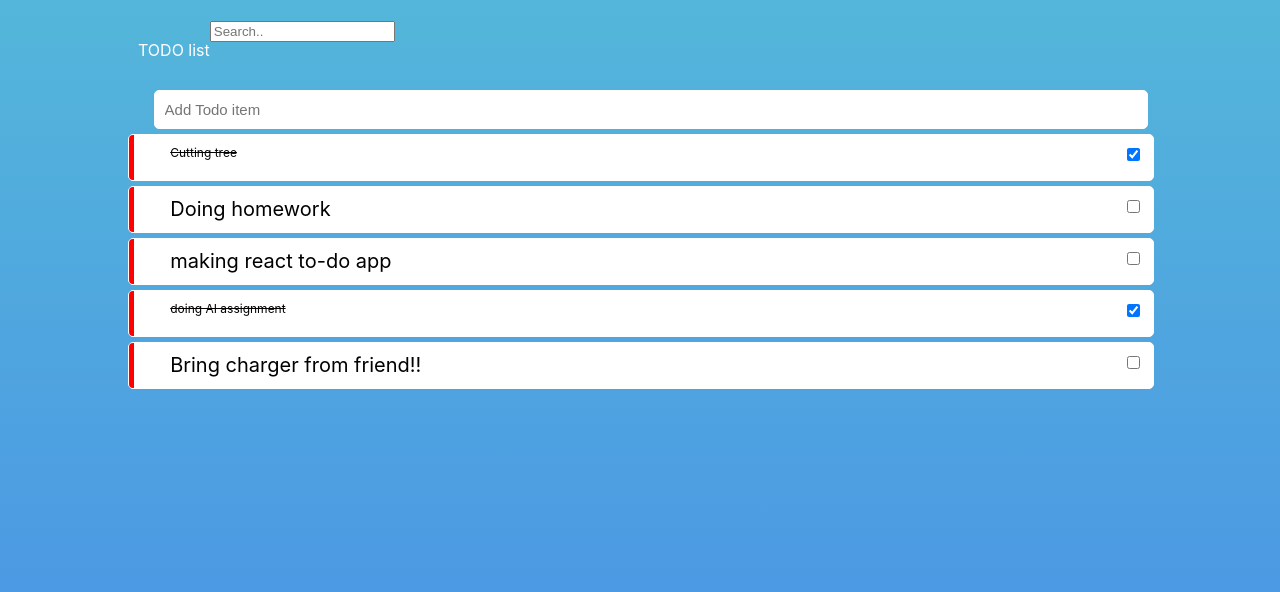
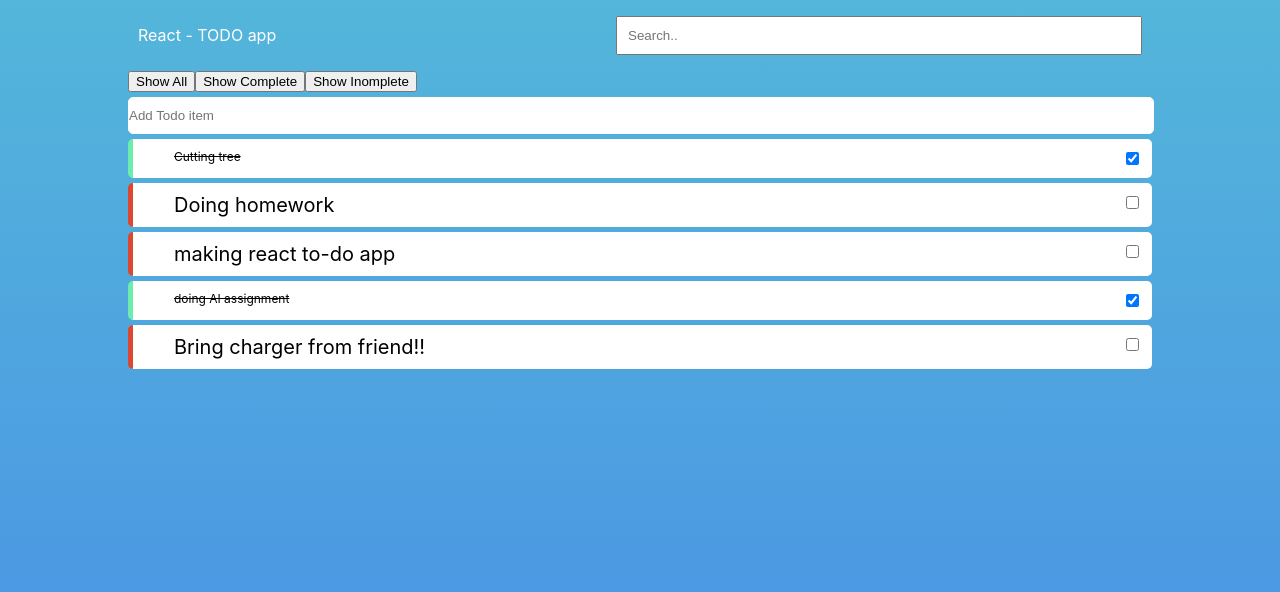
Before and after one commit to RoshanShrestha123/React-Todo, a React (Create React App) app: page / in a window 1280 px wide. Shown: the top 592 px of the page. Built offline with nearby package versions, Linux system fonts and the light colour scheme.

Commit message:
update search , tabs added and css changed of list

```diff
--- a/src/App.css
+++ b/src/App.css
@@ -30,11 +30,15 @@
   color: #61dafb;
 }
 .header{
-  width: 100%;
   margin: 0 auto;
   color: white;
-  line-height: 80px;
   padding: 10px;
+  display: flex;
+  flex-wrap: wrap;
+  align-items: center;
+  justify-content: space-between;
+  line-height: 50px;
+
 }
 
 .left{
@@ -44,7 +48,7 @@
   float: right;
 }
 .add-todo-wrapper{
-  width: 95%;
+  width: 100%;
   margin: 0 auto;
   margin-top: 5px;
   clear: both;
@@ -53,21 +57,36 @@
   width: 100%;
   border: 1px solid white;
   border-radius: 5px;
-  padding: 10px;
-  font-size: 15px;
+  padding: 10px 0;
 
 }
+.search-bar{
+  width: 50%;
+  padding: 10px;
+}
 
-.list{
+.listunchecked{
 
   background-color: white;
-  width: 100%;
-
+  width: calc(100%-5px) ;
   overflow: auto;
   margin: 0 auto;
   margin-top:5px ;
-  border: 1px solid white;
+  border-left: 5px solid rgb(219, 71, 49);
   border-radius: 5px;
+
+
+}
+.listchecked{
+
+  background-color: white;
+  width: calc(100%-5px) ;
+  overflow: auto;
+  margin: 0 auto;
+  margin-top:5px ;
+  border-left: 5px solid #6dedad;
+  border-radius: 5px;
+
 
 }
 .listCollection{
@@ -96,6 +115,9 @@
 .checkBox{
   float: right;
 }
+.tabs{
+  cursor: pointer;
+}
 
 
 @keyframes App-logo-spin {
--- a/src/App.js
+++ b/src/App.js
@@ -6,6 +6,7 @@ import Header from './components/Header';
 import AddTodo from './components/AddTodo';
 import SearchBar from './components/SearchBar';
 import uuid from 'uuid';
+import Tabs from './components/Tabs';
 
 
 class App extends React.Component {
@@ -13,13 +14,16 @@ class App extends React.Component {
     super();
     this.state={
       dataList: data,
-      searchText:data
+      searchText:data,
+      showAll: true,
+      showComplete: false,
+      showIncomplete: false
     }
   }
   //check item here
   handleChange= (id) =>{
     this.setState(prevState=>{
-      const newList = prevState.dataList.map(item=>{
+      const newList = prevState.searchText.map(item=>{
         if(item.id===id){
           return{
             ...item,
@@ -30,7 +34,8 @@ class App extends React.Component {
         return item;
       });
       return{
-        dataList: newList,
+        dataList:newList,
+        searchText: newList
 
       }
     });
@@ -38,7 +43,6 @@ class App extends React.Component {
   }
   //insert data here
   setData=(e)=>{
-    console.log(e.target.value);
     const ENTER = 13;
     const newDataList={
       id:uuid.v4(),
@@ -51,6 +55,16 @@ class App extends React.Component {
         searchText:[...this.state.dataList,newDataList]
       });
       e.target.value = '';
+    }
+  }
+  //tab control
+  tabControl = (buttonName) =>{
+    if(buttonName==='showAll'){
+      this.setState({
+        showAll:true,
+        showComplete:false,
+        showIncomplete:false
+      })
     }
   }
 
@@ -73,11 +87,18 @@ class App extends React.Component {
         <List key={item.id} item={item} changeFunction = {this.handleChange}/>
       )
     });
-    console.log(listComponent);
     return (
     <div className="App">
-      <Header/>
-      <SearchBar search={this.searchList}/>
+      <div className="header">
+        <Header/>
+        <SearchBar search={this.searchList}/>
+      </div>
+      <div>
+          <Tabs name="Show All"/>
+          <Tabs name="Show Complete"/>
+          <Tabs name="Show Inomplete"/>
+      </div>
+
       <AddTodo insertData = {this.setData}/>
       {listComponent}
 
--- a/src/components/Header.js
+++ b/src/components/Header.js
@@ -4,10 +4,9 @@ import React from "react";
 class Header extends React.Component{
     render(){
         return(
-            <div className="header">
-                <span className="left">TODO list</span>
 
-            </div>
+                <span className="header-title">React - TODO app</span>
+
 
         )
     }
--- a/src/components/List.js
+++ b/src/components/List.js
@@ -12,8 +12,8 @@ class List extends React.Component{
             this.status="unchecked";
         }
         return(
-            <div className="list">
-                <div className="tag"></div>
+            <div className={"list"+this.status}>
+                {/* <div className="tag"></div> */}
                 <div className="listCollection">
                     <span className={"listDetail"+this.status}>{this.props.item.title}</span>
                     <input
--- /dev/null
+++ b/src/components/Tabs.js
@@ -0,0 +1,11 @@
+import React from 'react';
+
+class Tabs extends React.Component{
+    render(){
+        return(
+            <button className="tabs"> {this.props.name} </button>
+        )
+    }
+}
+
+export default Tabs;
```
